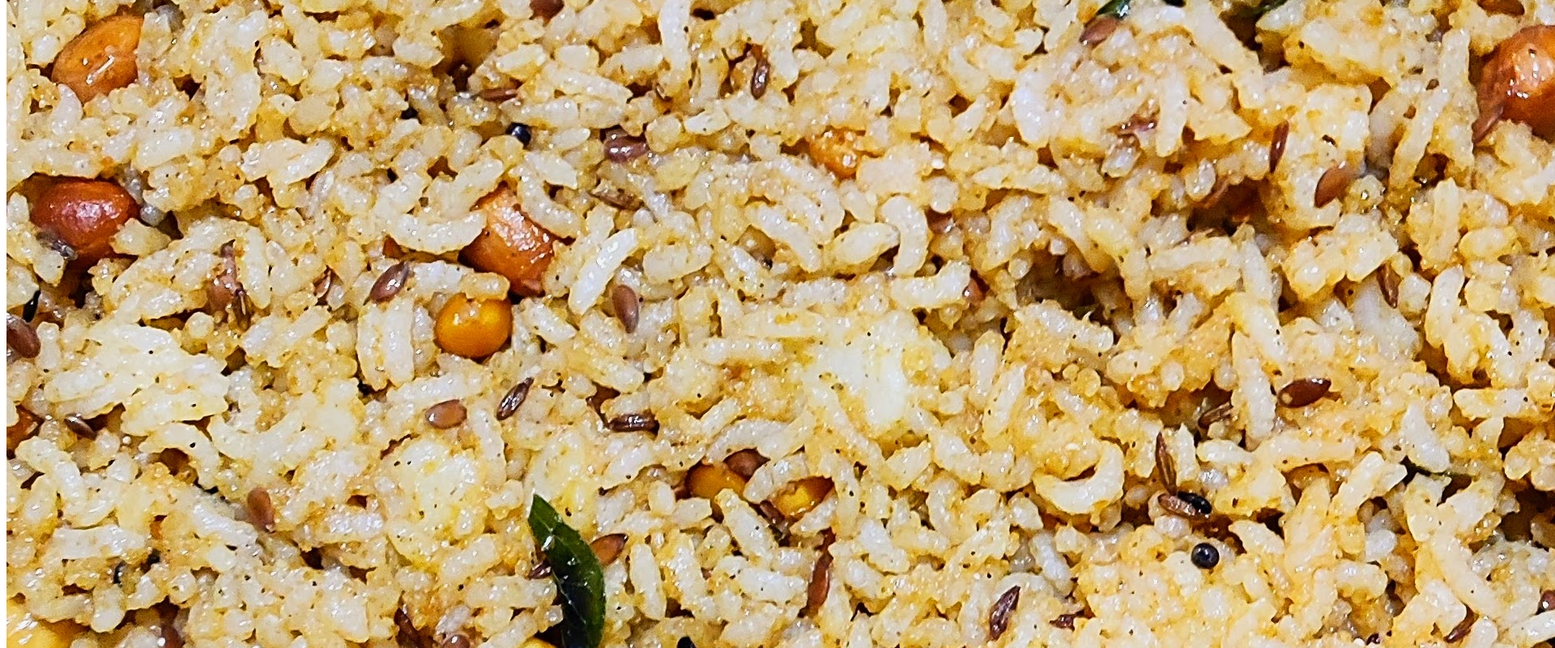
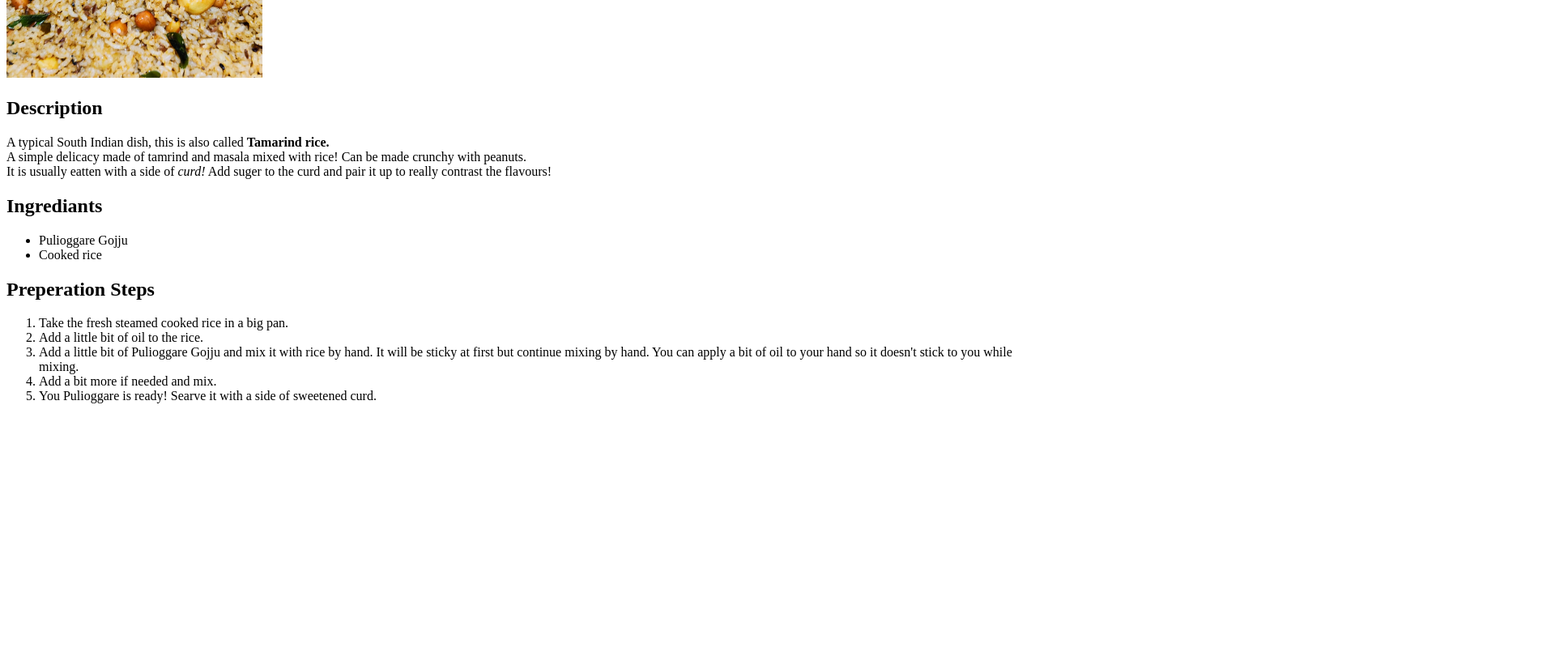
Before and after one commit to Axcermw/odin-recipes, a plain HTML site: page recipes/pulioggare.html in a window 1280 px wide. Shown: the part 300-1100 px from the top of the page at 81% size, 1920 px wide, since content can reach past the window. After the commit the page ends 814 px from the top, so only its background shows below. Drawn offline with Linux system fonts and the light colour scheme.

Commit message:
Pulioggare recipe update and add Avalakki recipe page

```diff
--- a/recipes/pulioggare.html
+++ b/recipes/pulioggare.html
@@ -7,6 +7,27 @@
 
     <body>
         <h1>Pulioggare</h1>
-        <img src="Pulioggare.jpg" alt="Fresh Pulioggare Photo">
+        <img src="Pulioggare.jpg" alt="Fresh Pulioggare Photo" style="width: 25%;height: 25%">
+
+        <h2>Description</h2>
+        <p> A typical South Indian dish, this is also called <strong>Tamarind rice.</strong><br>
+            A simple delicacy made of tamrind and masala mixed with rice! Can be made crunchy with peanuts.<br>
+            It is usually eatten with a side of <em>curd!</em> Add suger to the curd and pair it up to really contrast the flavours!<br>
+        </p>
+
+        <h2>Ingrediants</h2>
+        <ul>
+            <li>Pulioggare Gojju</li>
+            <li>Cooked rice</li>
+        </ul>
+
+        <h2>Preperation Steps</h2>
+        <ol>
+            <li>Take the fresh steamed cooked rice in a big pan.</li>
+            <li>Add a little bit of oil to the rice.</li>
+            <li>Add a little bit of Pulioggare Gojju and mix it with rice by hand. It will be sticky at first but continue mixing by hand. You can apply a bit of oil to your hand so it doesn't stick to you while mixing.</li>
+            <li>Add a bit more if needed and mix.</li>
+            <li>You Pulioggare is ready! Searve it with a side of sweetened curd.</li>
+        </ol>
     </body>
 </html>
```
Also changed, not shown: recipes/Avalakki.html (added), recipes/Avallaki.jpeg (added).
